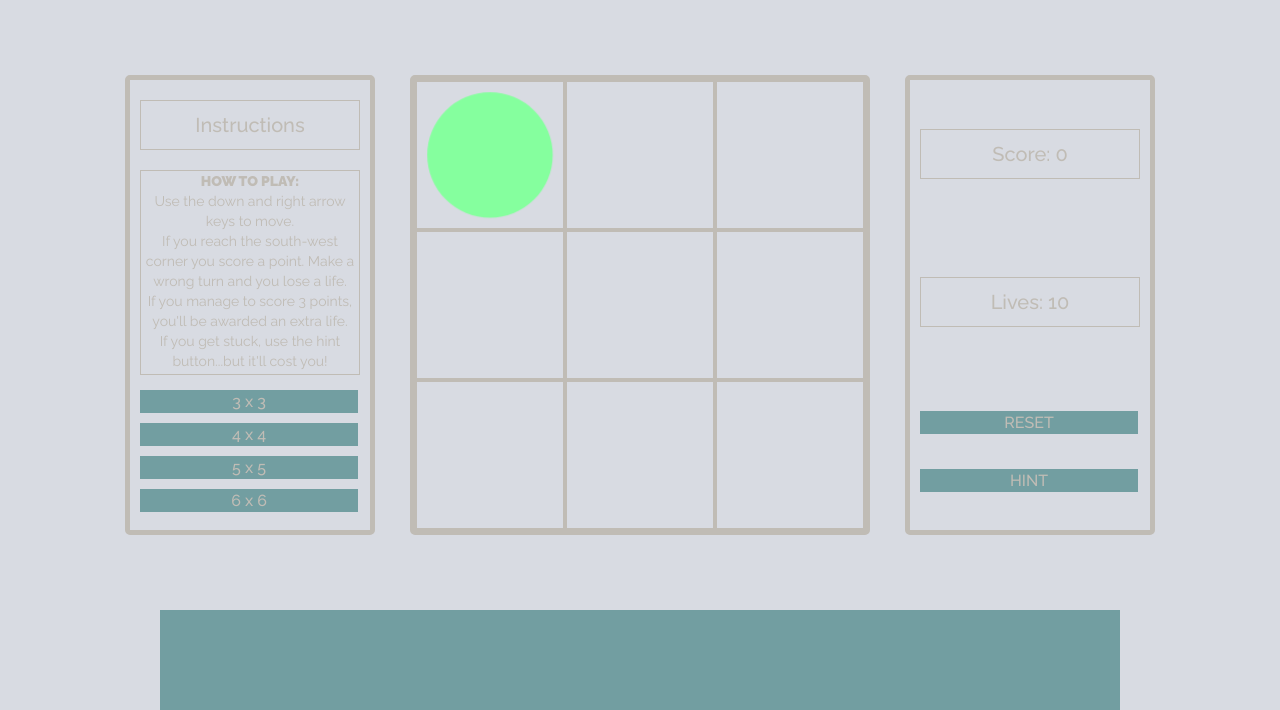
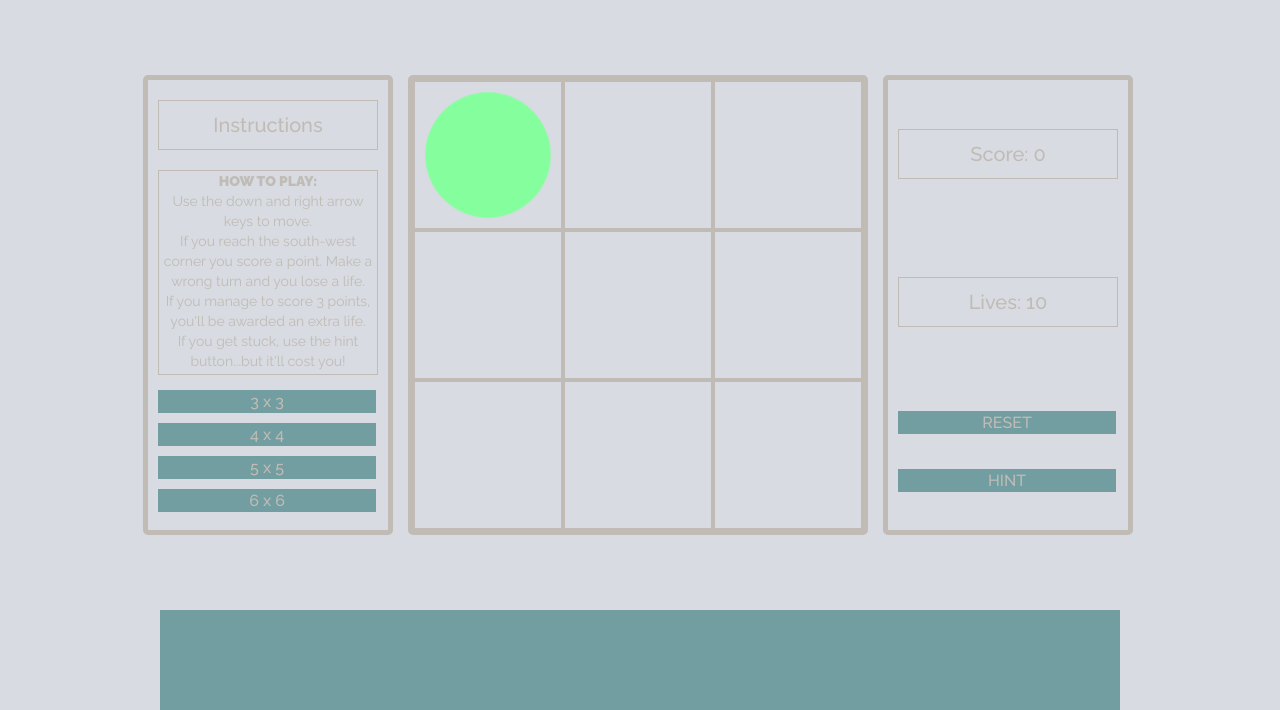
Before and after one commit to benlayer291/wdi-project-1, a PHP site: page / in a window 1280 px wide. Shown: the part 100-810 px from the top of the page. Run offline with PHP 8.4, Linux system fonts and the light colour scheme; some libraries are stand-ins or nearby versions.

Commit message:
Started resoinsive design with media queries

```diff
--- a/style.css
+++ b/style.css
@@ -5,6 +5,7 @@ body {
 
 main {
   margin: 0 auto;
+  max-width: 1024px;
 }
 
 /*Header*/
@@ -28,7 +29,7 @@ h1 {
 /*Main*/
 main .container {
   margin: 75px auto;
-  width: 1100px;
+  width: 1024px;
   overflow: hidden;
 }
 
@@ -39,7 +40,7 @@ main .column-small {
   border: 5px solid #C0BCB5;
   border-radius: 5px;
   text-align: center;
-  margin: 0 35px;
+  margin: 0 15px;
   font-family: 'Raleway', sans-serif;
 }
 
@@ -111,8 +112,6 @@ main .grid {
   top: 18px;
   left: 18px;
   z-index:1;
-  /*transform: translate(0, 0);
-  transition: transform 500ms;*/
 }
 
 .cursor4 {
@@ -124,8 +123,6 @@ main .grid {
   top: 14px;
   left: 14px;
   z-index:1;
-  /*transform: translate(0, 0);
-  transition: transform 500ms;*/
 }
 
 .cursor5 {
@@ -137,8 +134,6 @@ main .grid {
   top: 10px;
   left: 10px;
   z-index:1;
-  /*transform: translate(0, 0);
-  transition: transform 500ms;*/
 }
 
 .cursor6 {
@@ -150,8 +145,6 @@ main .grid {
   top: 9px;
   left: 9px;
   z-index:1;
-  /*transform: translate(0, 0);
-  transition: transform 500ms;*/
 }
 
 .correct-square {
@@ -264,3 +257,13 @@ footer {
   background: #729EA1;
   overflow: hidden;
 }
+
+/*Responsive design*/
+
+@media only screen and (max-width: 1024px) {
+
+}
+
+@media only screen and (max-width: 640px) {
+
+}
```
